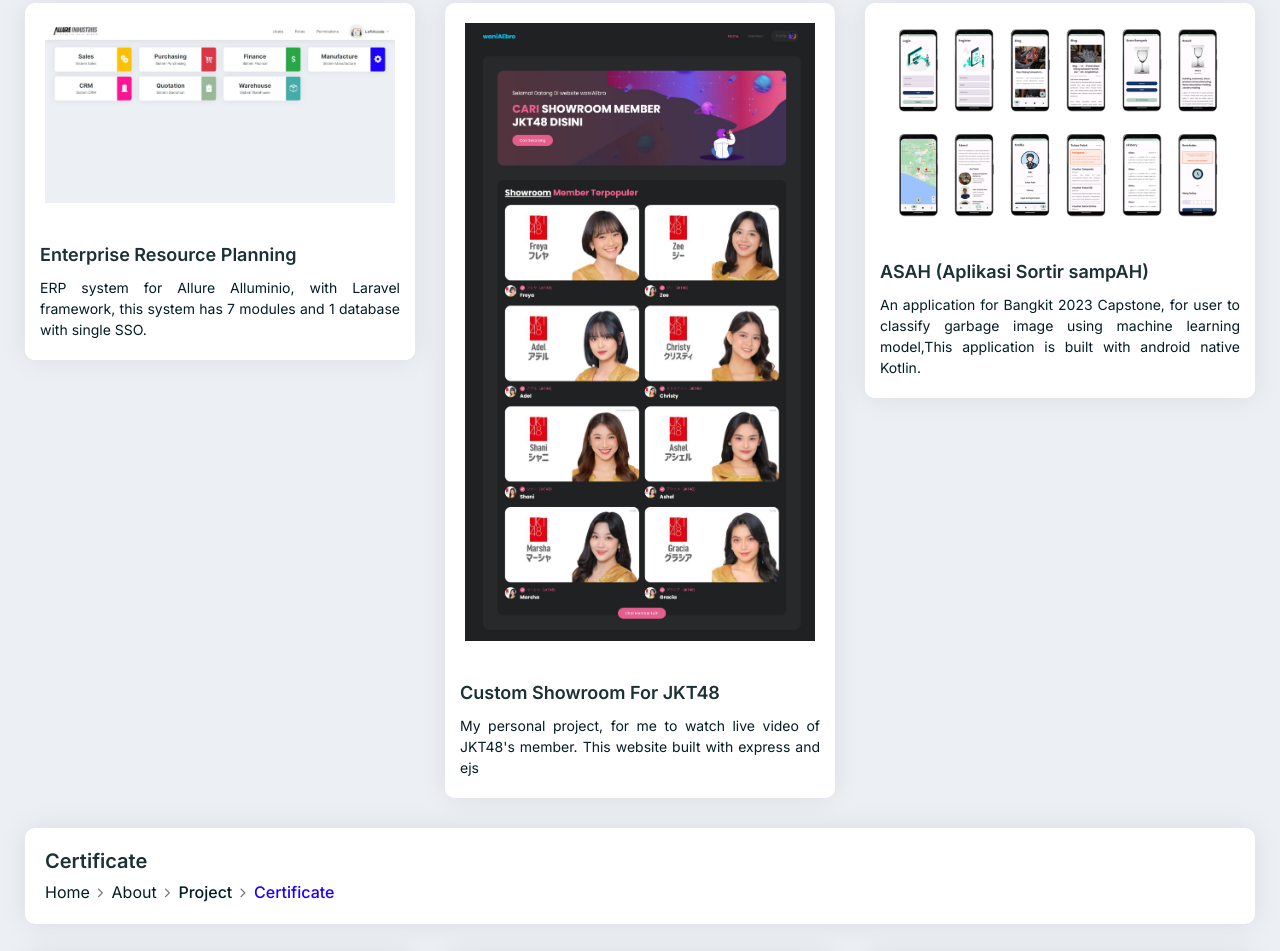
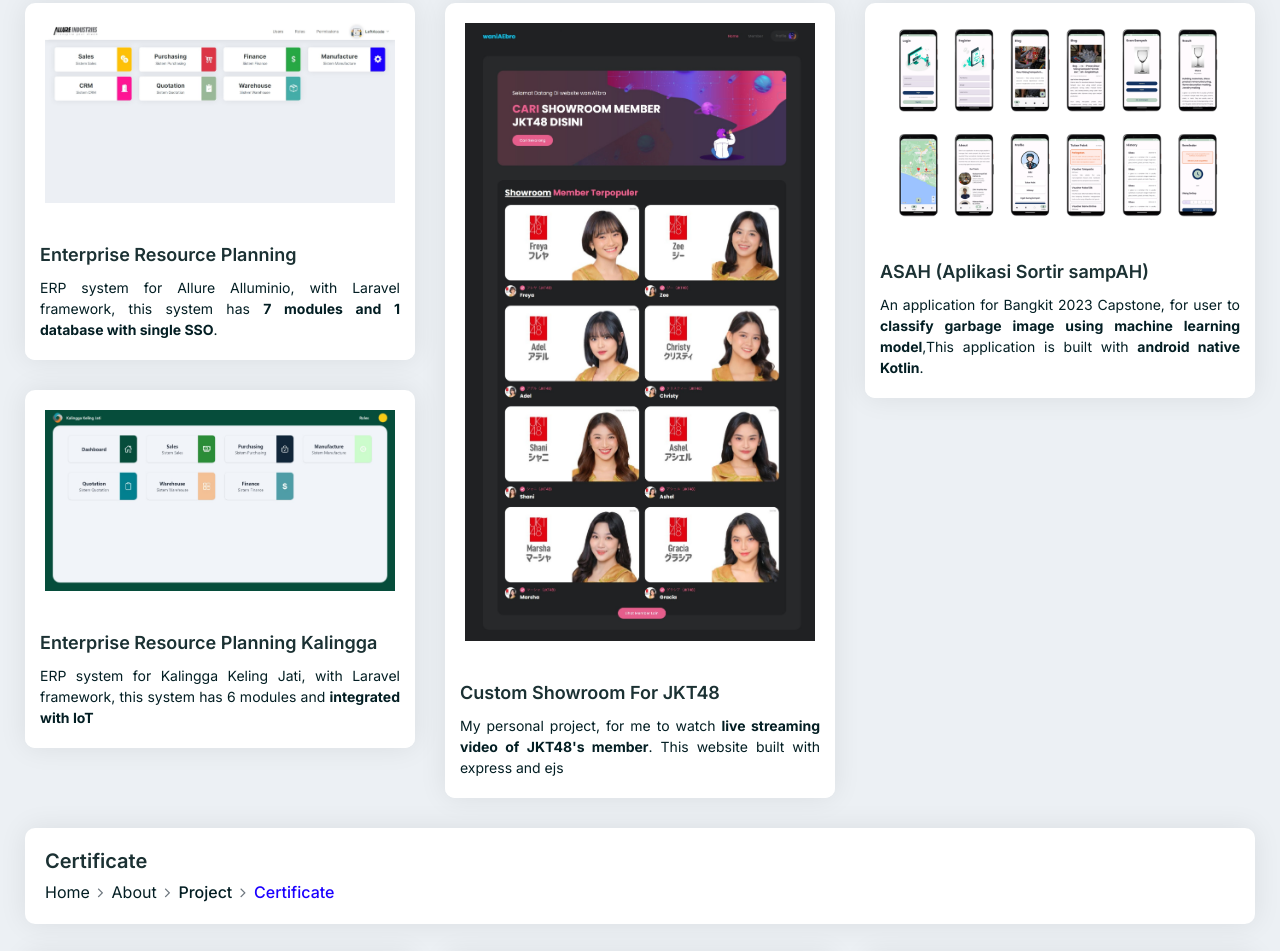
Before and after one commit to waniAEbro/waniAEbro.github.io, a plain HTML site: page index.html in a window 1280 px wide. Shown: the part 1184-2135 px from the top of the page. Drawn offline with nearby package versions, Linux system fonts and the light colour scheme.

Commit message:
update portolio

```diff
--- a/index.html
+++ b/index.html
@@ -290,8 +290,8 @@
                     </div>
                 </div>
                 <div class="row">
-                    <div class="col-xl-4 col-lg-4 col-md-4 col-sm-12 mb-30">
-                        <div class="da-card">
+                    <div class="col-xl-4 col-lg-4 col-md-4 col-sm-12 mb-30 d-flex flex-column">
+                        <div class="da-card mb-30">
                             <div class="da-card-photo">
                                 <img class="pd-20"
                                     src="src\images\Web capture_14-10-2023_6556_erp.alluresystem.site.jpeg" alt="">
@@ -310,7 +310,31 @@
                                 <h5 class="h5 mb-10">Enterprise Resource Planning</h5>
                                 <p class="mb-0 text-justify">ERP system for Allure Alluminio, with Laravel framework,
                                     this system has
-                                    7 modules and 1 database with single SSO.</p>
+                                    <span class="font-weight-bold">7 modules and 1 database with single SSO</span>.
+                                </p>
+                            </div>
+                        </div>
+                        <div class="da-card">
+                            <div class="da-card-photo">
+                                <img class="pd-20"
+                                    src="src/images/Web capture_15-10-2023_103711_kalinggakelingjati.site.jpeg" alt="">
+                                <div class="da-overlay">
+                                    <div class="da-social">
+                                        <ul class="clearfix">
+                                            <li>
+                                                <a target="_blank" href="https://github.com/waniAEbro/kalingga"><i
+                                                        class="icon-copy fa fa-github" aria-hidden="true"></i></a>
+                                            </li>
+                                        </ul>
+                                    </div>
+                                </div>
+                            </div>
+                            <div class="da-card-content">
+                                <h5 class="h5 mb-10">Enterprise Resource Planning Kalingga</h5>
+                                <p class="mb-0 text-justify">ERP system for Kalingga Keling Jati, with Laravel
+                                    framework,
+                                    this system has
+                                    6 modules and <span class="font-weight-bold">integrated with IoT</span></p>
                             </div>
                         </div>
                     </div>
@@ -331,8 +355,9 @@
                             </div>
                             <div class="da-card-content">
                                 <h5 class="h5 mb-10">Custom Showroom For JKT48</h5>
-                                <p class="mb-0 text-justify">My personal project, for me to watch live video of JKT48's
-                                    member. This
+                                <p class="mb-0 text-justify">My personal project, for me to watch <span
+                                        class="font-weight-bold">live streaming video of JKT48's
+                                        member</span>. This
                                     website built with express and ejs</p>
                             </div>
                         </div>
@@ -355,9 +380,12 @@
                             <div class="da-card-content">
                                 <h5 class="h5 mb-10">ASAH (Aplikasi Sortir sampAH)</h5>
                                 <p class="mb-0 text-justify">An application for Bangkit 2023 Capstone, for user to
-                                    classify garbage
-                                    image using machine learning model,This application is built with android native
-                                    Kotlin.</p>
+                                    <span class="font-weight-bold">classify garbage
+                                        image using machine learning model</span>,This application is built with <span
+                                        class="font-weight-bold">android
+                                        native
+                                        Kotlin</span>.
+                                </p>
                             </div>
                         </div>
                     </div>
@@ -448,10 +476,10 @@
                 </div>
             </div>
             <div class="footer-wrap pd-20 mb-20 card-box" id="contacts">
-                <a target="_blank" href="https://www.instagram.com/iwan_hii/" class="btn" data-bgcolor="#f46f30"
+                <a target="_blank" href="https://www.instagram.com/iwan_hii/" class="btn me-5" data-bgcolor="#f46f30"
                     data-color="#ffffff" style="color: rgb(255, 255, 255); background-color: rgb(244, 111, 48);"><i
                         class="fa fa-instagram"></i></a>
-                <a target="_blank" href="https://www.linkedin.com/in/ridwan-ridlo-nugroho-617a10223/" class="btn"
+                <a target="_blank" href="https://www.linkedin.com/in/ridwan-ridlo-nugroho-617a10223/" class="btn me-5"
                     data-bgcolor="#007bb5" data-color="#ffffff"
                     style="color: rgb(255, 255, 255); background-color: rgb(0, 123, 181);"><i
                         class="fa fa-linkedin"></i></a>
@@ -470,6 +498,15 @@
     <script src="https://cdn.jsdelivr.net/npm/bootstrap@5.3.2/dist/js/bootstrap.min.js"
         integrity="sha384-BBtl+eGJRgqQAUMxJ7pMwbEyER4l1g+O15P+16Ep7Q9Q+zqX6gSbd85u4mG4QzX+"
         crossorigin="anonymous"></script>
+    <script>
+        $(document).ready(function () {
+            $('.stagered-grid').masonry({
+                // options
+                itemSelector: '.item',
+                columnWidth: '.col-4'
+            });
+        });
+    </script>
 </body>
 
 </html>
```
Also changed, not shown: src/images/Web capture_15-10-2023_103711_kalinggakelingjati.site.jpeg (added).
